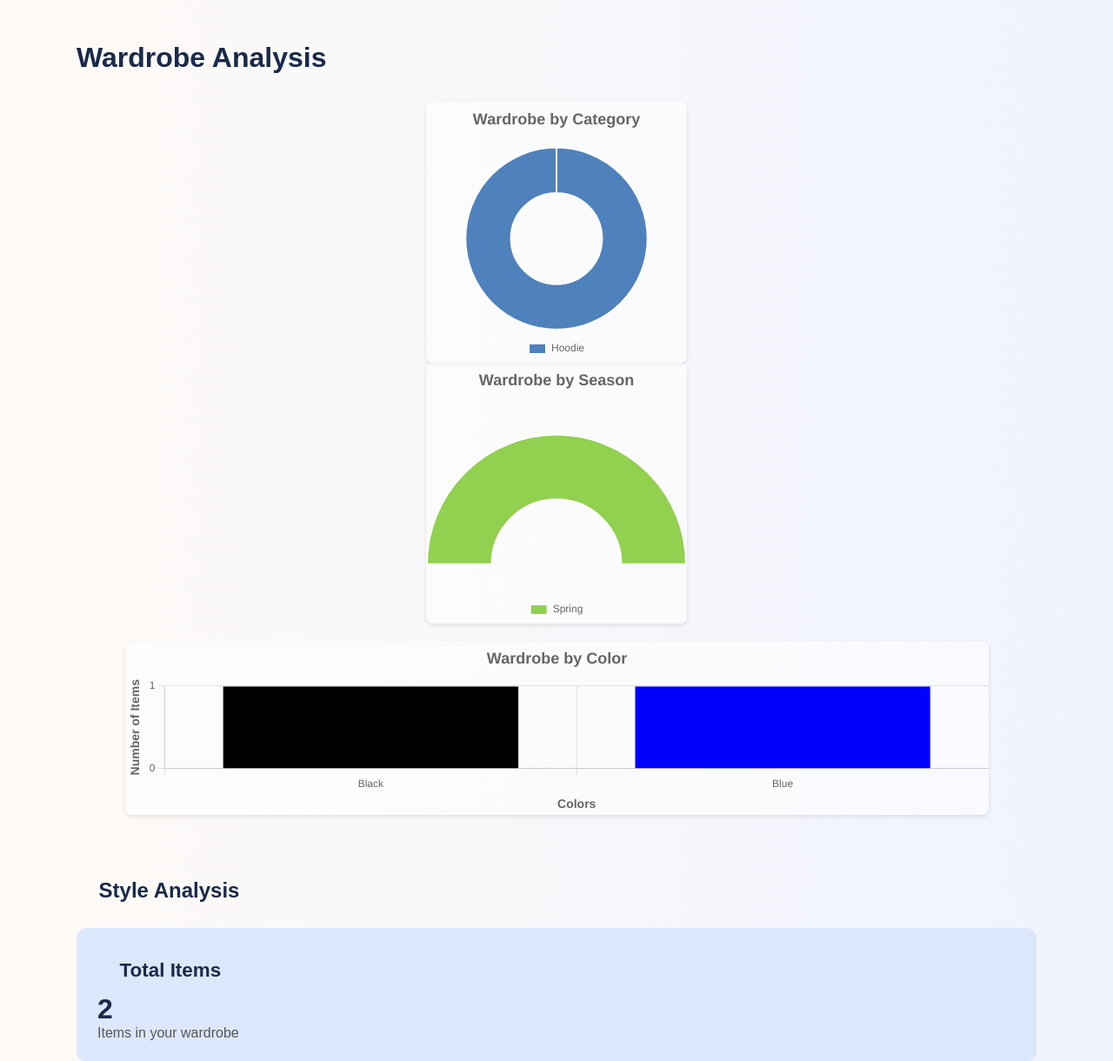
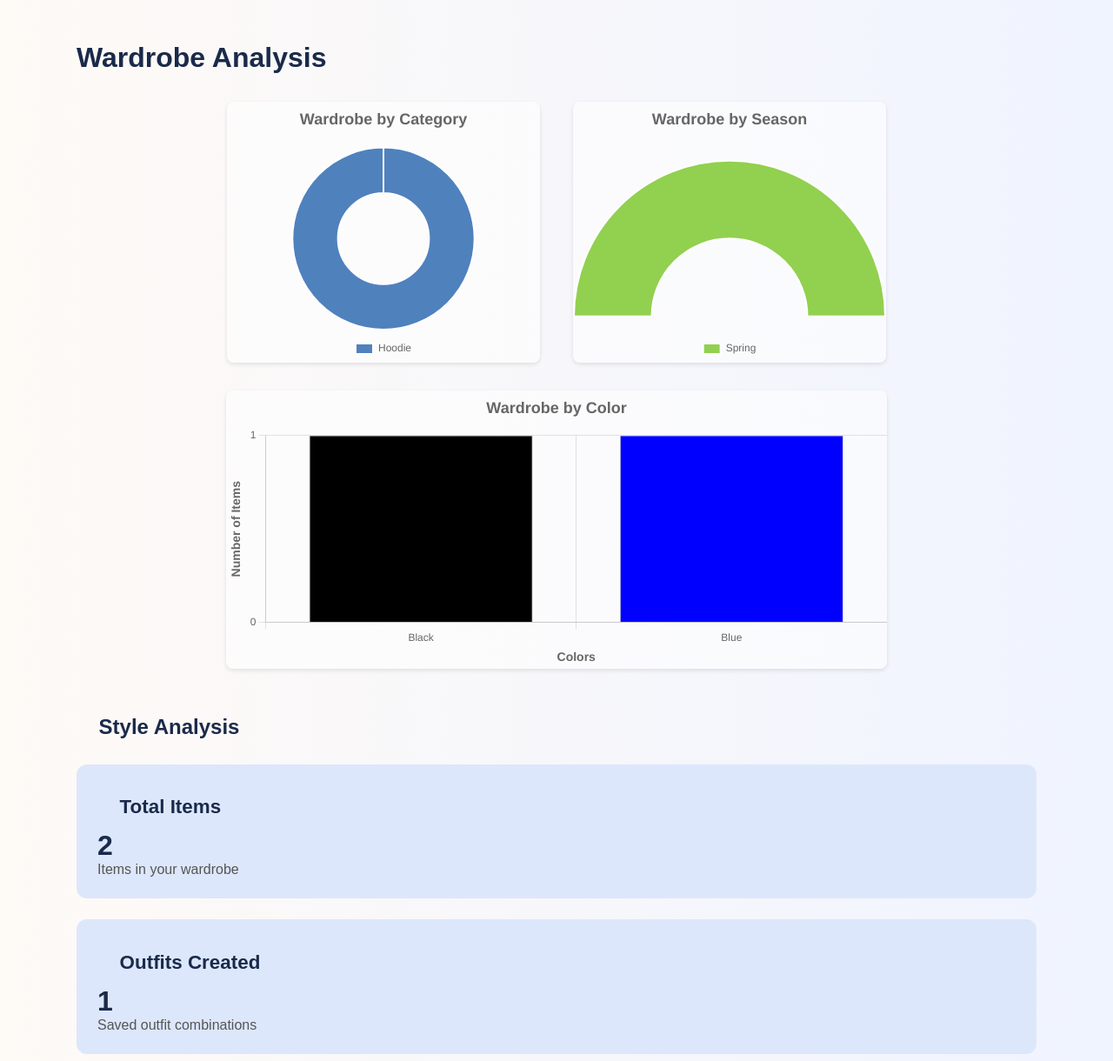
Before and after one commit to RalishaW/WebWardrobe, a Flask app: page /analysis in a window 1280 px wide. Shown: the part 120-1340 px from the top of the page at 87% size. Run offline with Flask 3, Linux system fonts and the light colour scheme; a user stored in the database is signed in; data comes from the database, SQL or seed files in the repository; data that the repository does not hold is empty.

Commit message:
Update style.css

```diff
--- a/app/static/style.css
+++ b/app/static/style.css
@@ -1456,7 +1456,6 @@ body {
   background: linear-gradient(to right, #fefaf6, #f0f4ff);
 }
 
-
 /* --------------------------------------------------
  Analysis.html
 -------------------------------------------------- */
@@ -1525,55 +1524,53 @@ body {
   margin: 0;
 }
 
-.graph-style-analysis {
-  display: grid;
-  grid-template-columns: 1fr;
+/* ------------------------------
+ Responsive chart layout
+------------------------------ */
+#analysis-charts {
+  display: flex;
+  flex-direction: column;
+  align-items: center;
   gap: 2rem;
-  justify-items: center;
-}
-
+  margin-bottom: 2rem;
+  max-width: 1200px;
+  width: 100%;
+}
+
+#analysis-charts .chart-row-top {
+  display: flex;
+  flex-wrap: wrap;
+  gap: 2.4rem;
+  justify-content: center;
+  width: 100%;
+}
+
+#analysis-charts .chart-row-top canvas {
+  flex: 1 1 300px;
+  max-width: 360px;
+  height: auto;
+  aspect-ratio: 1;
+  max-height: 300px;
+}
+
+.chart-row-bottom {
+  width: 100%;
+  display: flex;
+  justify-content: center;
+}
+
+#color-chart {
+  flex: 1;
+  max-width: 760px;
+  width: 100%;
+  height: auto;
+  aspect-ratio: 2.5;
+  max-height: 320px;
+}
+
+/* General canvas styling */
 canvas {
   background-color: #ffffff92;
   border-radius: 8px;
   box-shadow: 0 2px 5px rgba(0, 0, 0, 0.1);
-  margin-bottom: 60px;
-}
-/* Specific styling for canvas inside .graph-style-analysis */
-.graph-style-analysis {
-  display: flex;
-  flex-wrap: wrap;
-  justify-content: space-between;
-  margin-bottom: 40px;
-  gap: 20px;
-  width: 100%;
-  padding: 20px;
-  box-sizing: border-box;
-}
-
-#category-chart, #season-chart {
-  max-width: 45%;              /* Ensure the graphs on the left and right take up 45% width */
-  height: auto;                /* Allow the height to adjust based on the width */
-  aspect-ratio: 1;             /* Keep the original ratio of the graphs */
-  margin: 0 auto;
-}
-
-#color-chart {
-  width: 100%;                 /* Make the color chart take up the full width */
-  height: 200px;               /* Set a fixed height for the color chart */
-  max-width: 90%;              /* Prevent the color chart from becoming too large */
-  margin-top: 20px;            /* Add space above the color chart */
-  margin-left: auto;           /* Center the color chart */
-  margin-right: auto;          /* Center the color chart */
-  aspect-ratio: 1.5;
-}
-
-.chart-slide {
-  text-align: center;
-  transition: all 0.3s ease-in-out;
-}
-.chart-slideshow-container button {
-  padding: 0.5rem 1rem;
-  margin: 0 0.25rem;
-  font-size: 1rem;
-  cursor: pointer;
-}
+}
```
